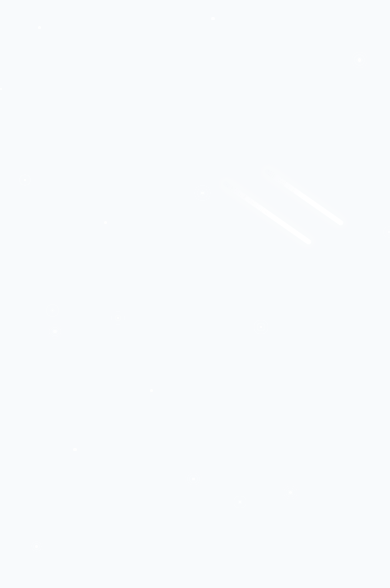
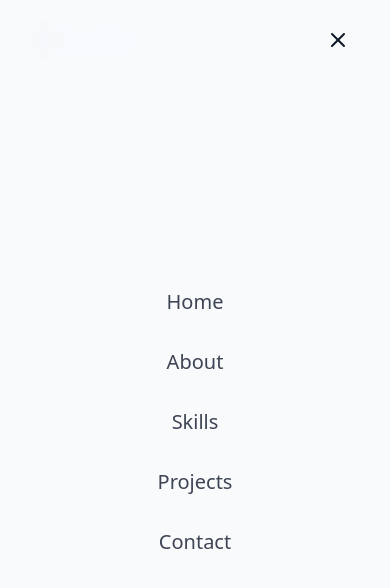
Before and after one commit to Ryan-F3107/portfolio-site, a React (Vite) app: page / in a window 390 px wide. Shown: the top 588 px of the page. Built offline with nearby package versions, Linux system fonts and the light colour scheme.

Commit message:
Completed NavBar feature for desktop & mobile

```diff
--- /dev/null
+++ b/src/components/NavBar.tsx
@@ -0,0 +1,69 @@
+import { useEffect, useState } from "react";
+import { cn } from "../lib/utils";
+import type { NavItem } from "../model/NavItems";
+import { Menu, X } from "lucide-react";
+
+const navItems:NavItem[] = [
+    {name: "Home", href:"#hero"},
+    {name: "About", href:"#about"},
+    {name: "Skills", href:"#skills"},
+    {name: "Projects", href:"#projects"},
+    {name: "Contact", href:"#contact"},
+];
+
+export const NavBar = () => {
+    const [isScrolled, setIsScrolled] = useState(false);
+    /* For Mobile NavBar */
+    const [isMenuOpen, setIsMenuOpen] = useState(true);
+    useEffect(() => {
+        const handleScroll = () => {
+            setIsScrolled(window.screenY > 10) /* set when user scrolls more than height of navbar */
+        }
+
+        window.addEventListener("scroll", handleScroll);
+
+    return () => window.removeEventListener("scroll", handleScroll); /* remove event Listener once done to avoid memory leaks */
+    }, [])
+    return (
+    <nav
+        className={cn(
+            "fixed w-full z-40 transition-all duration-300",
+            isScrolled ? "py-3 bg-background/80 backdrop-blur-md shadow-xs" : "py-5"
+        )}>
+            <div className="container flex items-center justify-between">
+                <a className="text-lg font-bold text-primary flex items-center">
+                    <span className="relative z-10">
+                        <span className="text-glow text-foreground">RF</span> Portfolio
+                    </span>
+                </a>
+                {/* desktop version */}
+                <div className="hidden md:flex space-x-8">
+                    {navItems.map((item, key) => (
+                        <a key={key} href={item.href} className="text-foreground/80 hover:text-primary transition-colors duration-300 ">
+                            {item.name}
+                        </a>
+                    ))}
+                </div>
+                {/* mobile version */}
+                <button
+                    onClick={() => setIsMenuOpen((prev) => !prev)}
+                    className="md:hidden p-2 text-foreground z-50"
+                    aria-label={isMenuOpen ? "Close Menu" : "Open Menu"}> {/* accessibility */}
+                    {isMenuOpen ? <X size={24}/> : <Menu size={24} />}
+                </button>
+                <div className={cn("fixed inset-0 bg-background/95 backdrop-blur-md z-40 flex flex-col items-center justify-center",
+                    "transition-all duration-300 md:hidden",
+                    isMenuOpen ? "opacity-100 pointer-events-auto" : "opacity-0 pointer-events-none"
+                )}>
+                    <div className="flex flex-col space-y-8 text-xl">
+                    {navItems.map((item, key) => (
+                        <a key={key} href={item.href} className="text-foreground/80 hover:text-primary transition-colors duration-300 " onClick={() => setIsMenuOpen(false)}>
+                            {item.name}
+                        </a>
+                    ))}
+                    </div>
+                </div>
+            </div>
+        </nav>
+    );
+}
--- /dev/null
+++ b/src/model/NavItems.tsx
@@ -0,0 +1,4 @@
+export interface NavItem {
+    name:string,
+    href:string
+}
--- a/src/pages/Home.tsx
+++ b/src/pages/Home.tsx
@@ -1,8 +1,4 @@
-
-
-//Navbar - About, Projects, contact
-//Main section
-//Footer
+import { NavBar } from '../components/NavBar.tsx';
 import { StarBackground } from '../components/StarBackground.tsx';
 import {ThemeToggle} from '../components/ThemeToggle.tsx';
 export const Home = () => {
@@ -12,6 +8,13 @@
             <ThemeToggle/>
             {/* background effect - starBackground */}
             <StarBackground/>
+            {/*Navbar - About, Projects, contact */}
+            <NavBar/>
         </div>
     )
 }
+/*
+Remaining Components
+Main section
+Footer
+*/
```
